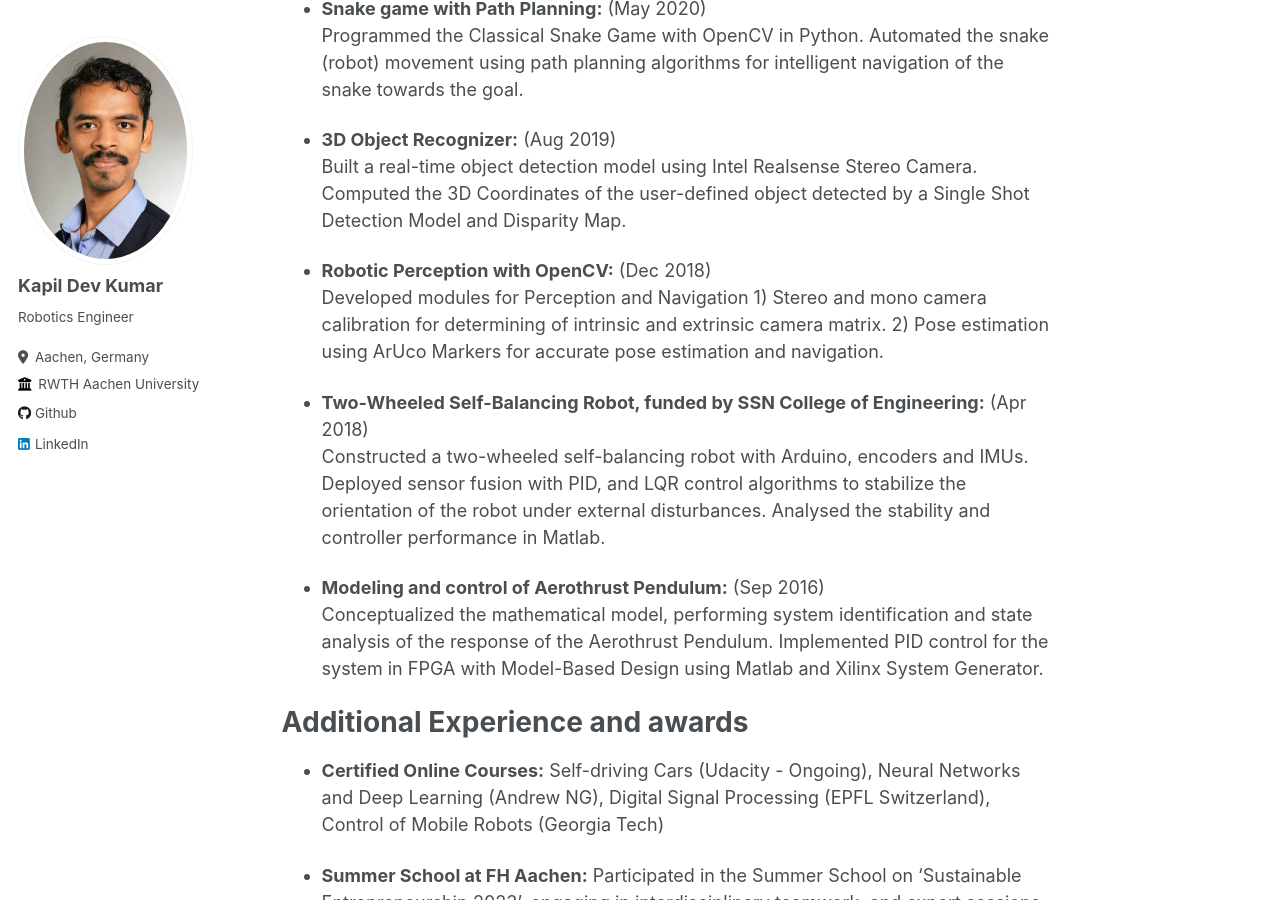
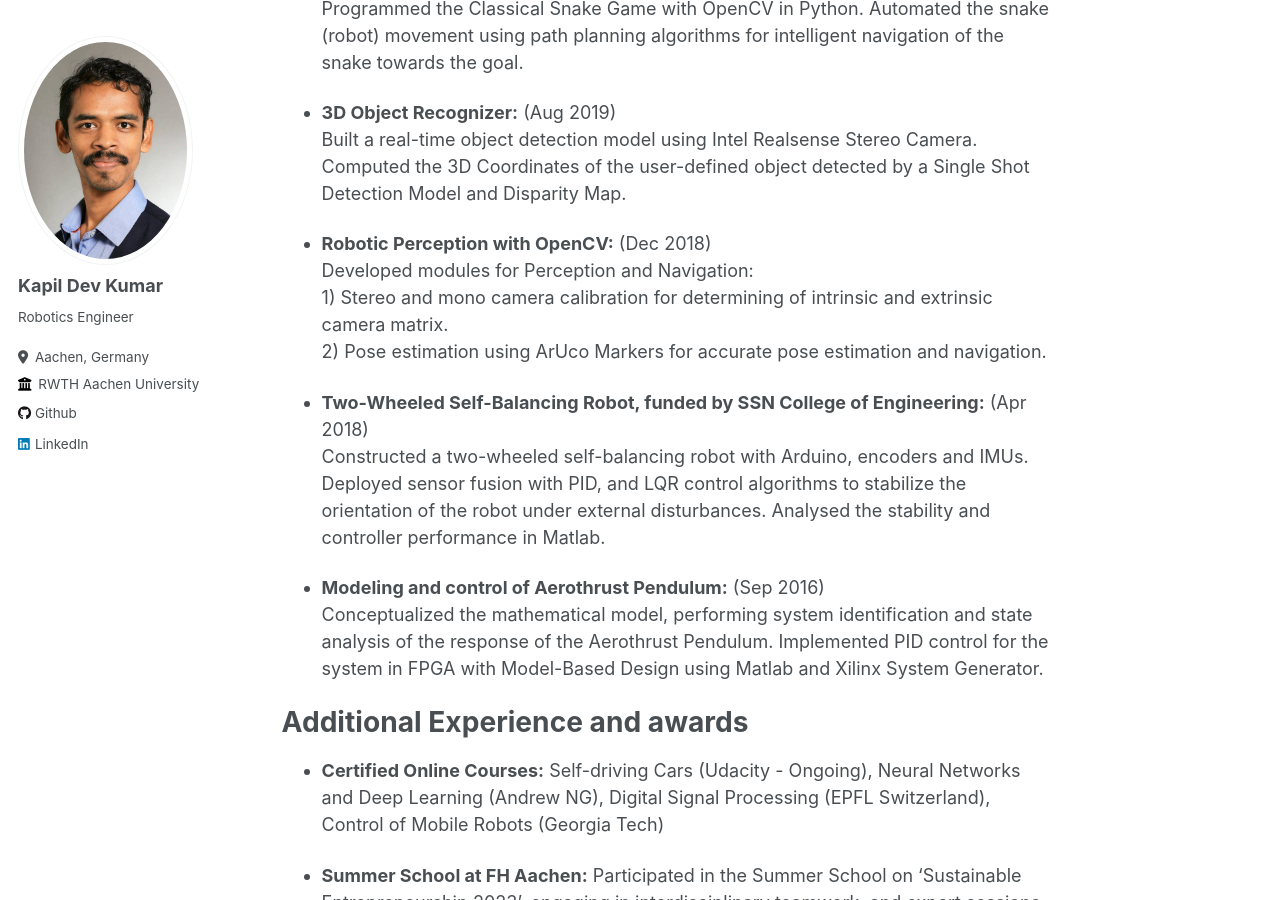
Before and after one commit to kapildevkumara/kapildevkumara.github.io, a Jekyll site: the page built from _pages/about.md, in a window 1280 px wide and 900 px high, scrolled down 2349 px. Built offline with Jekyll 4.4.1, drawn with Linux system fonts in a browser that asks for light colours; some of the changed text lies outside the part shown.

Commit message:
Init Commit 4

```diff
--- a/_pages/about.md
+++ b/_pages/about.md
@@ -71,7 +71,9 @@ Programmed the Classical Snake Game with OpenCV in Python. Automated the snake (
 Built a real-time object detection model using Intel Realsense Stereo Camera. Computed the 3D Coordinates of the user-defined object detected by a Single Shot Detection Model and Disparity Map.
 
 * **Robotic Perception with OpenCV:** <numsp> (Dec 2018)  <br>
-Developed modules for Perception and Navigation 1) Stereo and mono camera calibration for determining of intrinsic and extrinsic camera matrix. 2) Pose estimation using ArUco Markers for accurate pose estimation and navigation.
+Developed modules for Perception and Navigation:  <br>
+1) Stereo and mono camera calibration for determining of intrinsic and extrinsic camera matrix.  <br>
+2) Pose estimation using ArUco Markers for accurate pose estimation and navigation.
 
 * **Two-Wheeled Self-Balancing Robot, funded by SSN College of Engineering:** (Apr 2018)
 Constructed a two-wheeled self-balancing robot with Arduino, encoders and IMUs. Deployed sensor fusion with PID, and LQR control algorithms to stabilize the orientation of the robot under external disturbances. Analysed the stability and controller performance in Matlab.
```
Also changed, not shown: other parts of _pages/about.md (+2 -2 lines).
